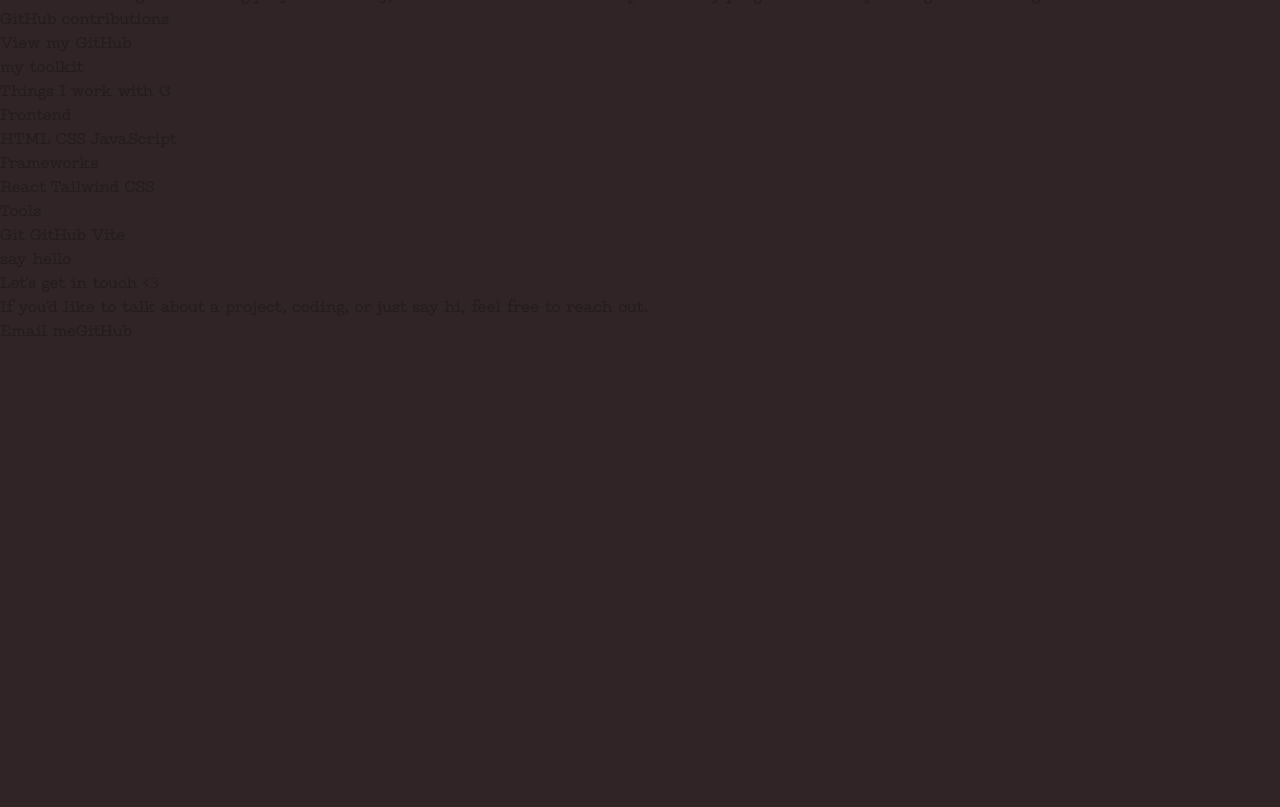
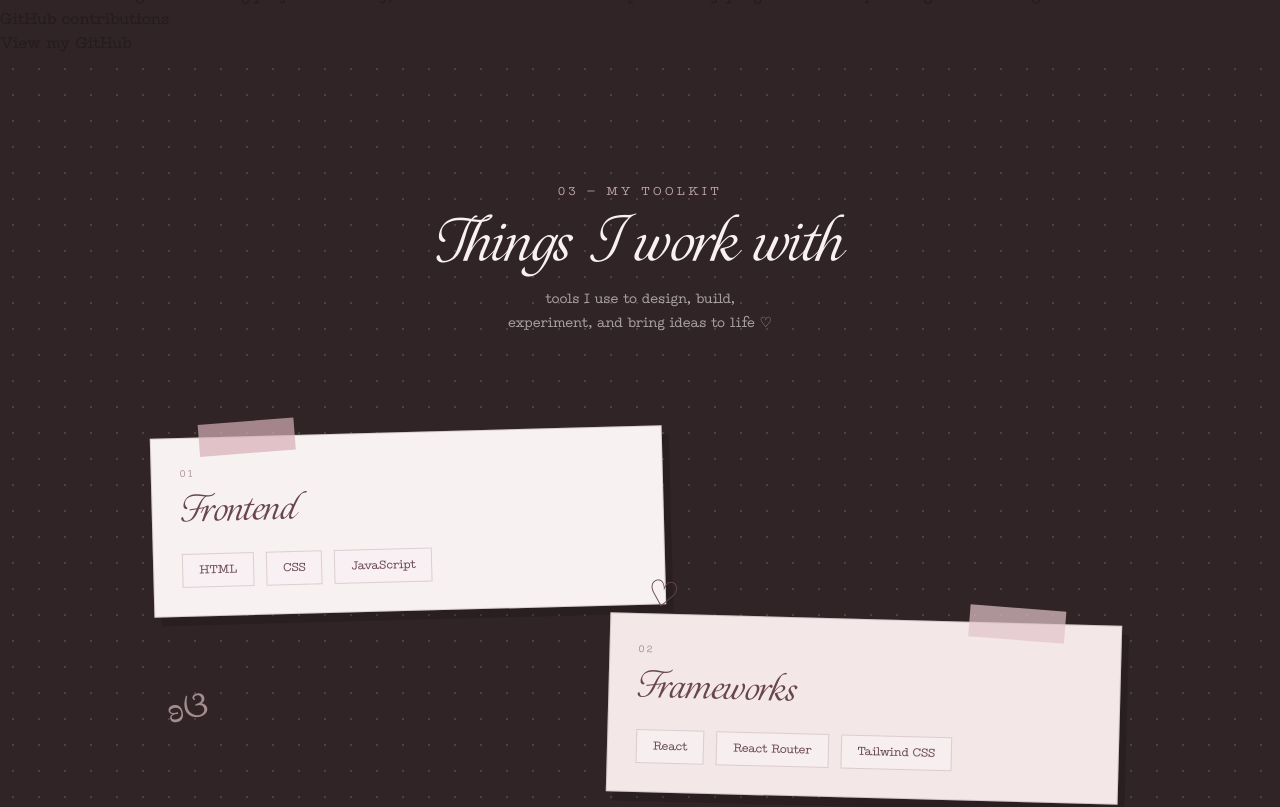
Before and after one commit to bldyonyx/Portfolio, a React app: page / in a window 1280 px wide. Shown: the part 3100-3907 px from the top of the page. Before the commit the page ends 3444 px from the top, so only its background shows below. Built offline with nearby package versions, Linux system fonts and the light colour scheme; the HTML template or start-up script is replaced by a standard one.

Commit message:
feat: build interactive skills section

```diff
--- a/src/components/Skills.jsx
+++ b/src/components/Skills.jsx
@@ -1,31 +1,177 @@
 import skills from '../data/skills'
 
 function Skills() {
+  const skillGroups = [
+    {
+      number: '01',
+      title: 'Frontend',
+      skills: skills.frontend,
+      className: 'md:ml-6 md:mr-auto -rotate-[1.5deg] bg-paper',
+      tapeClass: 'left-12 -rotate-3 bg-blush/70',
+    },
+    {
+      number: '02',
+      title: 'Frameworks',
+      skills: skills.frameworks,
+      className: 'md:-mt-10 md:ml-auto md:mr-8 rotate-[1.5deg] bg-cream',
+      tapeClass: 'right-14 rotate-3 bg-pink/70',
+    },
+    {
+      number: '03',
+      title: 'Tools + Workflow',
+      skills: skills.tools,
+      className: 'md:ml-20 md:mr-auto -rotate-[0.8deg] bg-pink',
+      tapeClass:
+        'left-1/2 -translate-x-1/2 rotate-2 bg-paper/75',
+    },
+  ]
+
   return (
-    <section id="skills">
-      <p>my toolkit</p>
-      <h2>Things I work with ଓ</h2>
+    <section
+      id="skills"
+      className="hero-dots relative overflow-visible bg-dark px-6 py-24 text-paper lg:px-8 lg:py-32"
+    >
+      <div className="mx-auto max-w-6xl">
 
-      <div>
-        <div>
-          <h3>Frontend</h3>
-          {skills.frontend.map((skill) => (
-            <span key={skill}>{skill} </span>
-          ))}
+        {/* HEADER */}
+        <div className="mb-16 text-center">
+          <p className="mb-3 font-typewriter text-xs uppercase tracking-[0.3em] text-pink/80">
+            03 — my toolkit
+          </p>
+
+          <h2 className="font-display text-5xl md:text-6xl">
+            Things I work with
+          </h2>
+
+          <p className="mx-auto mt-4 max-w-md font-typewriter text-sm leading-6 text-paper/60">
+            tools I use to design, build,
+            <br className="hidden sm:block" />
+            experiment, and bring ideas to life ♡
+          </p>
         </div>
 
-        <div>
-          <h3>Frameworks</h3>
-          {skills.frameworks.map((skill) => (
-            <span key={skill}>{skill} </span>
+        {/* TOOLKIT */}
+        <div className="relative mx-auto max-w-5xl space-y-12 py-8">
+          {skillGroups.map((group) => (
+            <div
+              key={group.title}
+              className={`relative z-10 w-full max-w-lg border border-wine/20 p-7 text-ink shadow-[7px_9px_0_rgba(0,0,0,0.15)] transition-all duration-300 hover:z-50 hover:rotate-0 ${group.className}`}
+            >
+              {/* TAPE */}
+              <div
+                className={`absolute -top-4 h-8 w-24 ${group.tapeClass}`}
+              />
+
+              {/* NUMBER */}
+              <p className="mb-2 font-typewriter text-[10px] uppercase tracking-[0.25em] text-wine/55">
+                {group.number}
+              </p>
+
+              {/* TITLE */}
+              <h3 className="mb-6 font-display text-4xl text-wine">
+                {group.title}
+              </h3>
+
+              {/* SKILLS */}
+              <div className="flex flex-wrap gap-3">
+                {group.skills.map((skill) => (
+                  <div
+                    key={skill.name}
+                    className="group relative"
+                  >
+                    {/* SKILL BUTTON */}
+                    <div
+                      className="
+                        cursor-default
+                        border
+                        border-wine/20
+                        bg-paper/75
+                        px-4
+                        py-2
+                        font-typewriter
+                        text-xs
+                        text-wine
+                        transition-all
+                        duration-300
+
+                        group-hover:-translate-y-1
+                        group-hover:rotate-[1deg]
+                        group-hover:border-wine/50
+                        group-hover:bg-wine
+                        group-hover:text-paper
+                        group-hover:shadow-[3px_4px_0_rgba(104,69,80,0.16)]
+                      "
+                    >
+                      {skill.name}
+                    </div>
+
+                    {/* HOVER POPUP — UNDER BUTTON */}
+                    <div
+                      className="
+                        pointer-events-none
+                        absolute
+                        left-1/2
+                        top-full
+                        z-[100]
+                        mt-4
+                        w-56
+                        -translate-x-1/2
+                        -translate-y-2
+                        border
+                        border-wine/20
+                        bg-paper
+                        p-4
+                        text-ink
+                        opacity-0
+                        shadow-[6px_7px_0_rgba(0,0,0,0.14)]
+                        transition-all
+                        duration-300
+
+                        group-hover:pointer-events-auto
+                        group-hover:translate-y-0
+                        group-hover:opacity-100
+                      "
+                    >
+                      {/* LITTLE ARROW */}
+                      <div className="absolute bottom-full left-1/2 h-3 w-3 -translate-x-1/2 translate-y-1/2 rotate-45 border-l border-t border-wine/20 bg-paper" />
+
+                      {/* POPUP HEADER */}
+                      <div className="mb-3 flex items-center justify-between border-b border-wine/15 pb-2">
+                        <span className="font-typewriter text-[9px] uppercase tracking-[0.2em] text-wine/60">
+                          {skill.name}
+                        </span>
+
+                        <span className="font-typewriter text-[9px] text-wine/50">
+                          ♡
+                        </span>
+                      </div>
+
+                      {/* DESCRIPTION */}
+                      <p className="font-typewriter text-[11px] leading-5 text-ink/70">
+                        {skill.description}
+                      </p>
+                    </div>
+                  </div>
+                ))}
+              </div>
+
+              {/* FRONTEND HEART */}
+              {group.number === '01' && (
+                <span className="absolute -bottom-5 -right-3 rotate-12 font-hand text-4xl text-wine">
+                  ♡
+                </span>
+              )}
+            </div>
           ))}
-        </div>
 
-        <div>
-          <h3>Tools</h3>
-          {skills.tools.map((skill) => (
-            <span key={skill}>{skill} </span>
-          ))}
+          {/* DECORATIONS */}
+          <span className="absolute left-[4%] top-[42%] hidden -rotate-12 font-hand text-4xl text-pink/65 md:block">
+            ʚଓ
+          </span>
+
+          <span className="absolute bottom-[4%] right-[8%] hidden rotate-12 font-hand text-4xl text-pink/65 md:block">
+            ♡
+          </span>
         </div>
       </div>
     </section>
--- a/src/data/skills.js
+++ b/src/data/skills.js
@@ -1,19 +1,66 @@
 const skills = {
   frontend: [
-    'HTML',
-    'CSS',
-    'JavaScript',
+    {
+      name: 'HTML',
+      description:
+        'I use HTML to structure pages clearly and semantically.',
+    },
+    {
+      name: 'CSS',
+      description:
+        'I use CSS for responsive layouts, styling, and visual details.',
+    },
+    {
+      name: 'JavaScript',
+      description:
+        'I use JavaScript to add logic, interactions, and dynamic behavior.',
+    },
   ],
 
   frameworks: [
-    'React',
-    'Tailwind CSS',
+    {
+      name: 'React',
+      description:
+        'I use React to build reusable components and interactive interfaces.',
+    },
+    {
+      name: 'React Router',
+      description:
+        'I use React Router to manage navigation between views in React apps.',
+    },
+    {
+      name: 'Tailwind CSS',
+      description:
+        'I use Tailwind CSS to build responsive interfaces quickly and consistently.',
+    },
   ],
 
   tools: [
-    'Git',
-    'GitHub',
-    'Vite',
+    {
+      name: 'Git',
+      description:
+        'I use Git to track changes and keep my project history organized.',
+    },
+    {
+      name: 'GitHub',
+      description:
+        'I use GitHub to manage repositories, share projects, and back up my work.',
+    },
+    {
+      name: 'Vite',
+      description:
+        'I use Vite to set up and develop modern front-end projects.',
+    },
+    {
+      name: 'Figma',
+      description:
+        'I use Figma to plan layouts, explore visual ideas, and design interfaces.',
+    },
+    {
+      name: 'Codex',
+      description:
+        'I use Codex as part of my coding workflow for exploring ideas, debugging, and learning.',
+    },
   ],
 }
 
```
